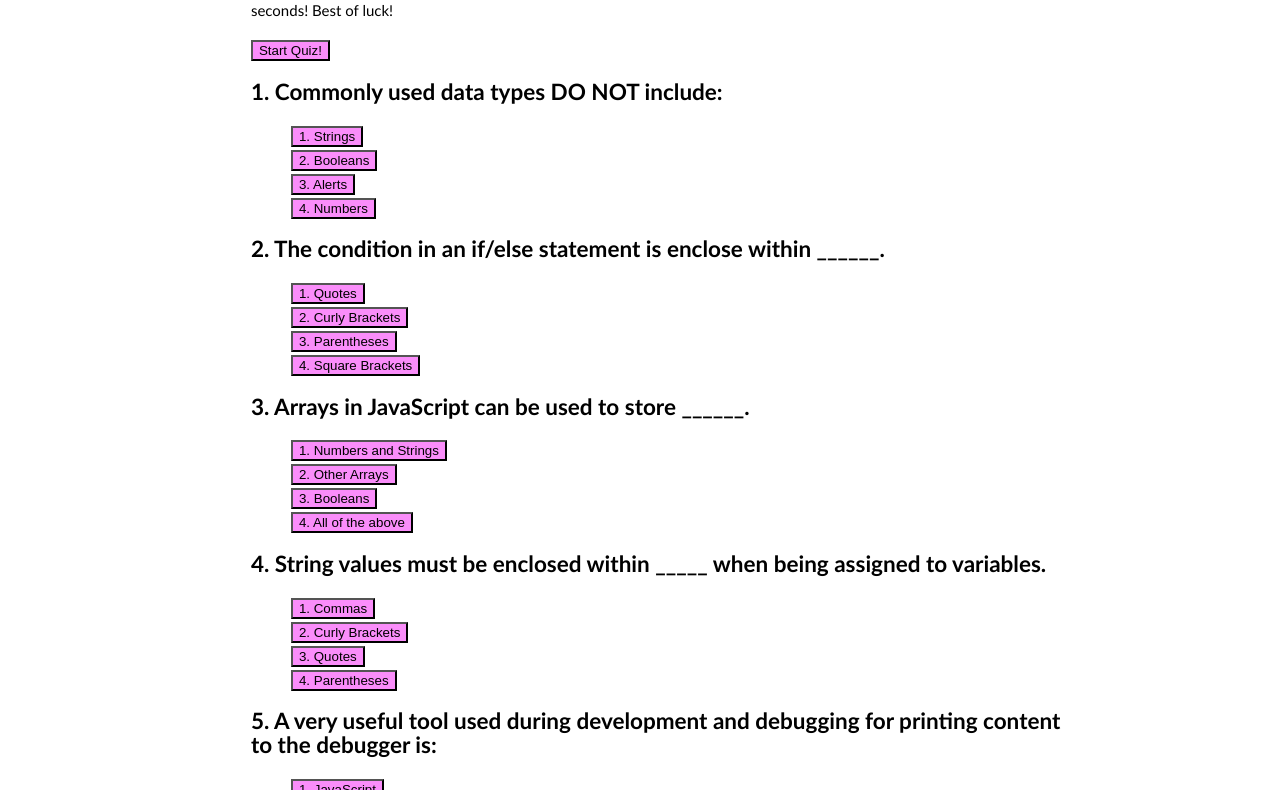
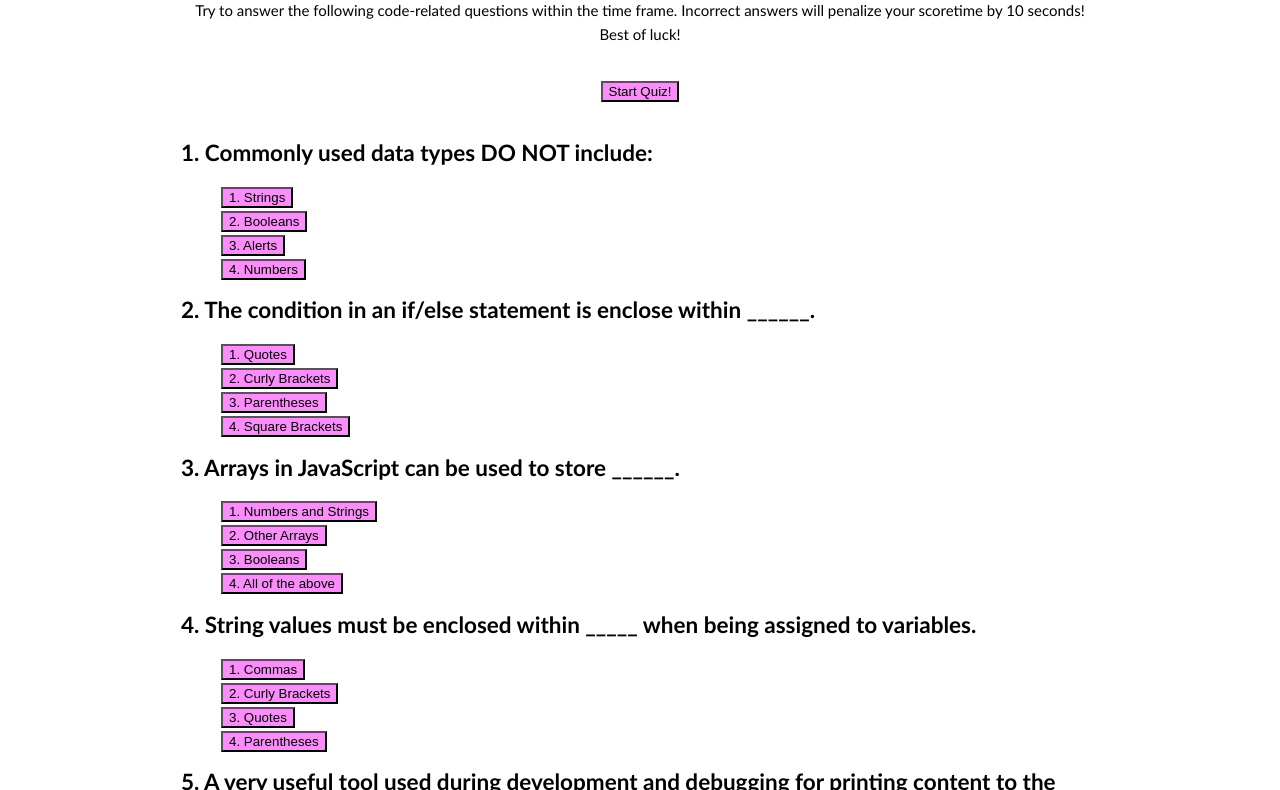
Before and after one commit to levigun/full-stack-quiz, a plain HTML site: page index.html in a window 1280 px wide. Shown: the part 138-928 px from the top of the page. Drawn offline with Linux system fonts and the light colour scheme.

Commit message:
pseudo coding

```diff
--- a/assets/style.css
+++ b/assets/style.css
@@ -2,6 +2,7 @@ header {
     margin:0;
     padding:0;
     box-sizing:border-box;
+    overflow: auto;
 }
 
 body {
@@ -11,22 +12,36 @@ body {
     padding: 20px;
 }
 
+h1 {
+    text-align:center;
+    align-items:center;
+}
+
+p {
+    text-align:center;
+    align-items:center;
+}
+
 li {
     list-style: none;
 }
 
 button {
     background-color: rgb(250, 141, 250);
+    text-align: none;
 }
 
-h1 {
-    text-align: center;
+
+.container {
+    width: 75%;
+    margin: 20px auto;
+    overflow: auto;
+    /* position:relative; */
 }
 
-.container {
-    width: 68%;
-    margin: 20px auto;
-    overflow: auto;
+.btn-container {
+    display:flex;
+    justify-content: center;
 }
 
 .float-left {
@@ -36,3 +51,20 @@ h1 {
 .float-right {
     float: right;
 }
+
+#start-quiz {
+    display: flex;
+    justify-content: center;
+    align-items: center;
+    margin: 20px;
+    top: 8%;
+    left: 50%;
+
+}
+
+@media only screen and (max-width:900px) {
+   .container {
+    width: 90%;
+   }
+
+}
--- a/index.html
+++ b/index.html
@@ -5,7 +5,6 @@
     <meta http-equiv="X-UA-Compatible" content="IE=edge">
     <meta name="viewport" content="width=device-width, initial-scale=1.0">
     <title>Full Stack Quiz</title>
-    <!-- <link rel="stylesheet" href="assets/reset.css" /> -->
     <link rel="stylesheet" href="assets/style.css" />
 </head>
 
@@ -20,7 +19,7 @@
 
             <h1> Full Stack Coding Challenge</h1>
                 <p> Try to answer the following code-related questions within the time frame. Incorrect answers will penalize your scoretime by 10 seconds! Best of luck!</p>
-                    <button>Start Quiz!</button>
+                   <div class="btn-container"><button id="start-quiz">Start Quiz!</button></div>
 
             <form class="question" id="q1" data-question="1">
                 <h2>1. Commonly used data types DO NOT include: </h2>
```
Also changed, not shown: assets/script.js (+14 -0 lines), 1 other file. Lines whose indentation alone changed are shown as unchanged.
